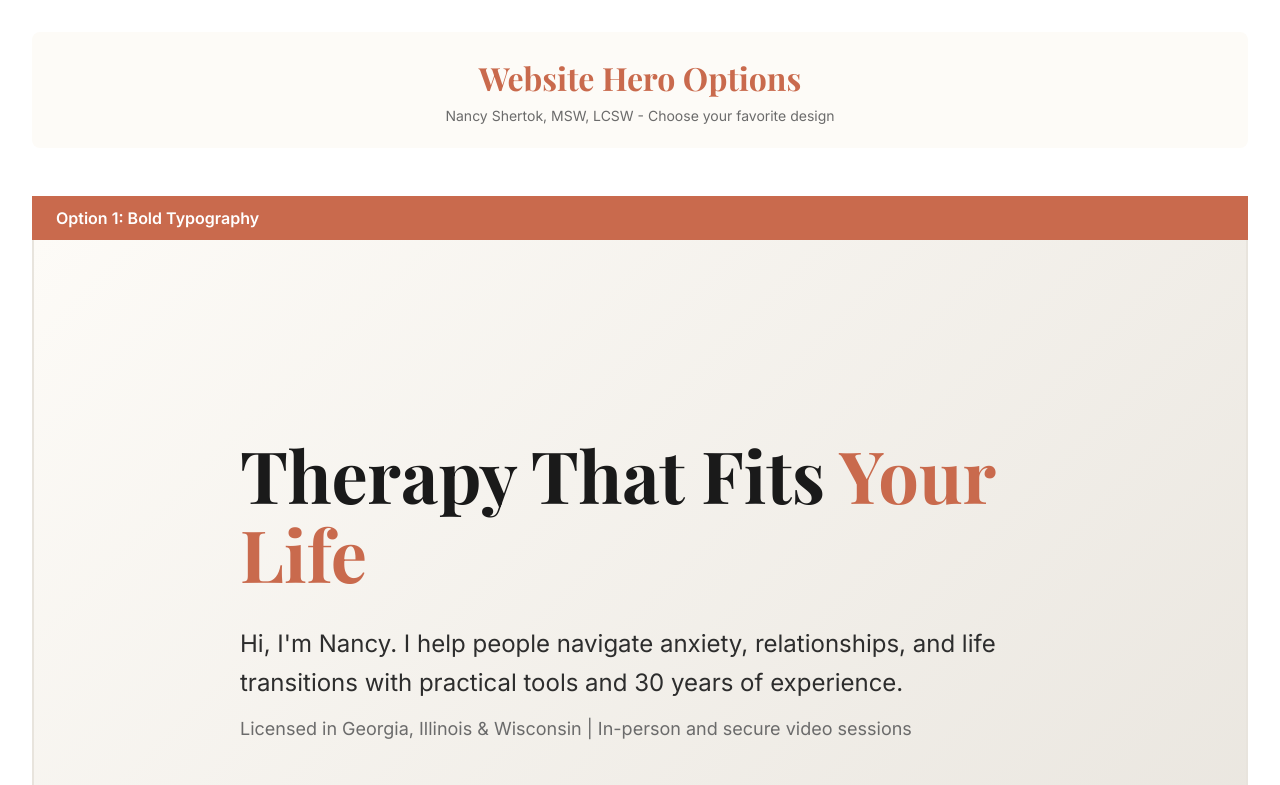
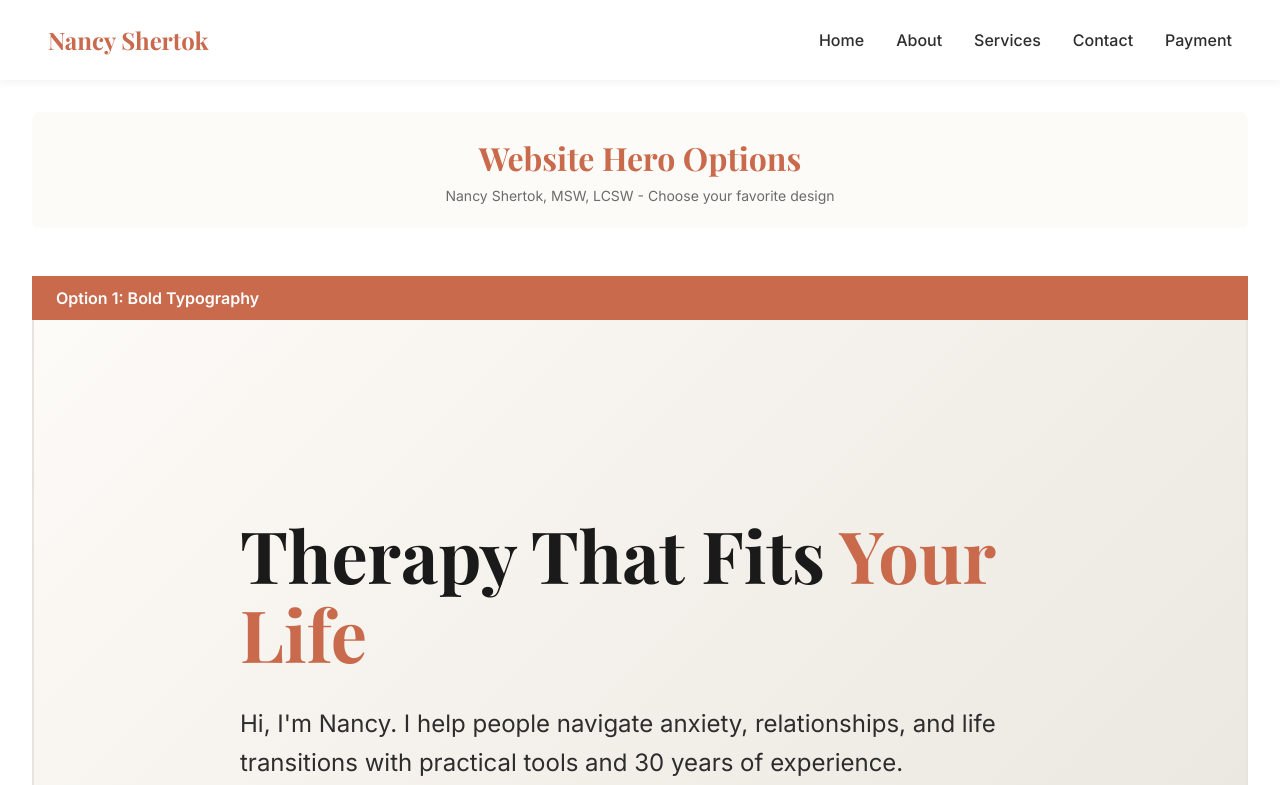
Before and after one commit to shertokj/nancy-hero-preview, a plain HTML site: page all-options.html in a window 1280 px wide. Shown: the top 785 px of the page. Drawn offline with nearby package versions, Linux system fonts and the light colour scheme.

Commit message:
Fix navigation: Add nav to all-options.html showcase page

```diff
--- a/all-options.html
+++ b/all-options.html
@@ -12,6 +12,40 @@
         body {
             font-family: 'Inter', sans-serif;
             background: #FFFFFF;
+            padding: 0;
+        }
+        .nav {
+            background: #FFFFFF;
+            padding: 24px 48px;
+            box-shadow: 0 2px 8px rgba(0,0,0,0.06);
+            display: flex;
+            justify-content: space-between;
+            align-items: center;
+            position: sticky;
+            top: 0;
+            z-index: 100;
+        }
+        .nav-logo {
+            font-family: 'Playfair Display', serif;
+            font-size: 1.5rem;
+            color: #C96A4D;
+            text-decoration: none;
+            font-weight: 700;
+        }
+        .nav-links {
+            display: flex;
+            gap: 32px;
+        }
+        .nav-links a {
+            color: #2D2D2D;
+            text-decoration: none;
+            font-weight: 500;
+            transition: color 0.2s;
+        }
+        .nav-links a:hover {
+            color: #C96A4D;
+        }
+        .main-content {
             padding: 32px;
         }
         .header {
@@ -55,6 +89,19 @@
     </style>
 </head>
 <body>
+
+<nav class="nav">
+    <a href="index.html" class="nav-logo">Nancy Shertok</a>
+    <div class="nav-links">
+        <a href="index.html">Home</a>
+        <a href="about.html">About</a>
+        <a href="services.html">Services</a>
+        <a href="contact.html">Contact</a>
+        <a href="payment.html">Payment</a>
+    </div>
+</nav>
+
+<div class="main-content">
     <div class="header">
         <h1>Website Hero Options</h1>
         <p>Nancy Shertok, MSW, LCSW - Choose your favorite design</p>
@@ -92,5 +139,7 @@
         <div class="option-label">Option 5: Minimalist Elegant</div>
         <iframe src="hero-option-5-minimalist.html"></iframe>
     </div>
+</div>
+
 </body>
 </html>
```
